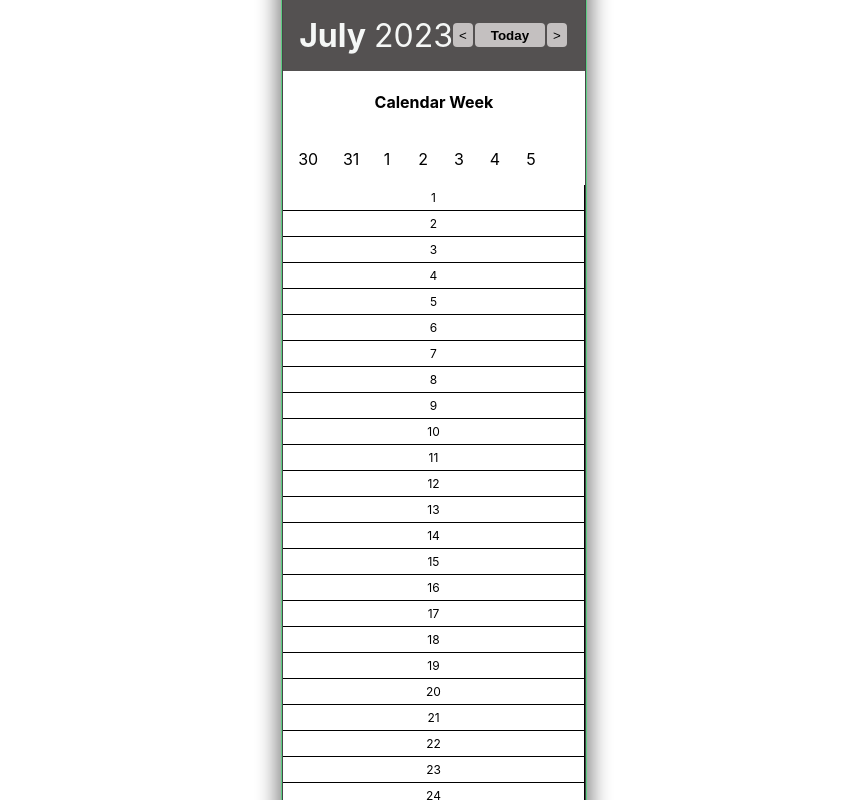
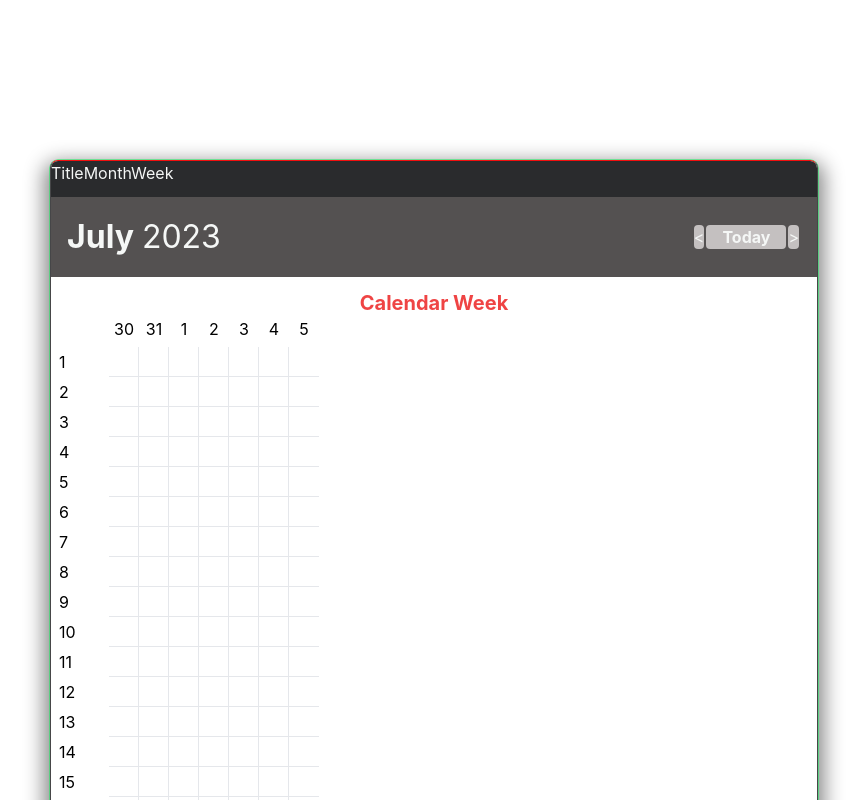
Before and after one commit to Minaht007/my-calendar, a React (Create React App) app: page /week in a window 1280 px wide. Shown: the top 800 px of the page, without its empty margins (206-1073 px from the left). Built offline with nearby package versions, Linux system fonts and the light colour scheme; data requests are answered from the project's data file.

Commit message:
month calendar adapt

```diff
--- a/package.json
+++ b/package.json
@@ -15,6 +15,7 @@
     "react-router-dom": "^6.14.2",
     "react-scripts": "5.0.1",
     "react-slick": "^0.29.0",
+    "react-use": "^17.4.0",
     "sass": "^1.64.1",
     "slick-carousel": "^1.8.1",
     "styled-components": "^6.0.5",
@@ -44,5 +45,8 @@
       "last 1 firefox version",
       "last 1 safari version"
     ]
+  },
+  "devDependencies": {
+    "tailwindcss": "^3.3.3"
   }
 }
--- a/src/App.css
+++ b/src/App.css
@@ -1,38 +1,5 @@
 .App {
   text-align: center;
+  width: 60vw;
+  height: 60vh;
 }
-
-.App-logo {
-  height: 40vmin;
-  pointer-events: none;
-}
-
-@media (prefers-reduced-motion: no-preference) {
-  .App-logo {
-    animation: App-logo-spin infinite 20s linear;
-  }
-}
-
-.App-header {
-  background-color: #282c34;
-  min-height: 100vh;
-  display: flex;
-  flex-direction: column;
-  align-items: center;
-  justify-content: center;
-  font-size: calc(10px + 2vmin);
-  color: white;
-}
-
-.App-link {
-  color: #61dafb;
-}
-
-@keyframes App-logo-spin {
-  from {
-    transform: rotate(0deg);
-  }
-  to {
-    transform: rotate(360deg);
-  }
-}
--- a/src/components/calendar/calendarComponents.jsx
+++ b/src/components/calendar/calendarComponents.jsx
@@ -60,7 +60,8 @@ const CalendarComponents = () => {
   return (
     <ShadowWrapper>
       <Router>
-        <div>
+        <div className="w-full h-full flex-col">
+          <div className="base:max-w-full md:max-w[900px] lg:m=w=[1100px] desk:m-w-[1400px] desk2k:m-w-[200px]">
             <CalendarHeader />
             <PeriodMonitor
               month={currentMonth.toLocaleString("en", { month: "long" })}
@@ -75,6 +76,7 @@ const CalendarComponents = () => {
             </Routes>
             <TaskList currentMonth={currentMonth} />
           </div>
+        </div>
       </Router>
     </ShadowWrapper>
   );
--- a/src/components/calendar/calendarGrid/calendarGrids.jsx
+++ b/src/components/calendar/calendarGrid/calendarGrids.jsx
@@ -11,6 +11,7 @@ import {
 } from "date-fns";
 import { CalendarContext } from "../../context/contextWrapper";
 import CalendarModal from "../../helper/calendarModal";
+import { useWindowSize } from "react-use";
 
 const GridWrapper = styled.div`
   display: grid;
@@ -21,8 +22,8 @@ const GridWrapper = styled.div`
 
 const CellWrapper = styled.div`
   display: flex;
-  min-width: 148px;
-  min-height: ${(props) => (props.isHeader ? 30 : 80)}px;
+  min-width: 14%;
+  min-height: ${(props) => (props.isHeader ? 3 : 8)}vh;
   justify-content: ${(props) => (props.isHeader ? "flex-end" : "flex-end")};
   align-items: ${(props) => (props.isHeader ? "center" : "")};
   padding-right: ${(props) => (props.isHeader ? "4" : "")}px;
@@ -40,13 +41,13 @@ const RowInCell = styled.div`
 `;
 
 const DayWrapper = styled.div`
-  height: 25px;
-  width: 25px;
+  height: 20%;
+  width: 20%;
   display: flex;
   align-items: center;
   justify-content: center;
-  margin-right: 4px;
-  margin-top: 4px;
+  margin-right: 50%;
+  margin-top: 30%;
 `;
 
 const CurrentDay = styled.div`
@@ -98,14 +99,19 @@ const CalendarGrid = ({ eventModal }) => {
     setIsModalOpen(false);
   };
 
+  const { width } = useWindowSize();
+  const screenWidth = width;
+  const isMobile = screenWidth < 768;
+
   return (
     <>
       <GridWrapper>
-        {dayOfWeek.map((day) => (
-          <CellWrapper key={day} isHeader justifycontent="flex-end">
-            {day}
-          </CellWrapper>
-        ))}
+        {!isMobile &&
+          dayOfWeek.map((day) => (
+            <CellWrapper key={day} isHeader justifycontent="flex-end">
+              {day}
+            </CellWrapper>
+          ))}
         {calendar?.map((day) => (
           <CellWrapper
             key={day?.date}
--- a/src/components/helper/calendarWeek.jsx
+++ b/src/components/helper/calendarWeek.jsx
@@ -1,8 +1,6 @@
 import React, { useContext } from "react";
 import { CalendarContext } from "../context/contextWrapper";
 import { format, startOfWeek, addDays } from "date-fns";
-import style from "../helper/helper.module.scss";
-import styled from "styled-components";
 
 const CalendarWeek = () => {
   const { currentMonth, currentYear } = useContext(CalendarContext);
@@ -19,25 +17,50 @@ const CalendarWeek = () => {
   };
 
   return (
-    <div>
-      <h4>Calendar Week</h4>
-      <div className={style.weekdayCalendar}>
-        {getNearestDates().map((date) => {
+    <div className=" w-full h-full px-2 py-3 ">
+      <h4 className=" text-red-500 font-bold text-xl">Calendar Week</h4>
+      <div className=" flex w-full h-full overflow-y-scroll">
+        <div className=" grid grid-rows-25 w-[50px]">
+          <div className=" w-[50px] h-[30px]"></div>
+          {Array.from({ length: 24 }).map((_, index) => (
+            <div key={index} className=" flex h-[30px] items-center">
+              <p>{index + 1}</p>
+            </div>
+          ))}
+        </div>
+        <div className=" flex flex-row w-full h-full">
+          {getNearestDates().map((date, indexData) => {
             const formattedDate = format(date, "d");
             return (
               <div key={date}>
-              <p>{formattedDate}</p>
-              {/*place for events */}
+                <div
+                  className={`grid ${
+                    indexData === 6 ? "lg:grid-rows-10" : "lg:grid-rows-6"
+                  } w-[30px]`}
+                >
+                  <p className="h-[30px]">{formattedDate}</p>
+                  {Array.from({ length: 24 }).map((_, indexTime) => (
+                    <div
+                      key={indexTime}
+                      className="flex h-[30px] items-center border-b-[1px] border-r-[1px] border-gray-200"
+                      onClick={() => {
+                        alert(date + " time " + indexTime);
+                      }}
+                      style={{
+                        borderBottom:
+                          indexTime === 23 ? "none" : "1px solid #E5E7EB",
+                        borderRight:
+                          indexData === 6 ? "none" : "1px solid #E5E7EB",
+                      }}
+                    >
+                      <p></p>
+                    </div>
+                  ))}
+                </div>
               </div>
             );
           })}
         </div>
-      <div className={style.timeScale}>
-        {Array.from({ length: 24 }).map((_, index) => (
-          <div key={index} className={style.weekdayCell}>
-            {index + 1}{" "}
-          </div>
-        ))}
       </div>
     </div>
   );
--- /dev/null
+++ b/src/components/helper/test.jsx
@@ -0,0 +1,38 @@
+<div className="w-full h-screen px-2 py-3">
+  <h4 className="text-red-500 font-bold text-xl">Calendar Week</h4>
+  <div className="flex w-full overflow-x-scroll">
+    <div className="grid grid-rows-25 w-[50px]">{/* ... */}</div>
+    <div className="flex flex-row w-full h-full">
+      {getNearestDates().map((date, indexData) => {
+        const formattedDate = format(date, "d");
+        return (
+          <div key={date}>
+            <div
+              className={`grid ${
+                indexData === 6 ? "lg:grid-rows-10" : "lg:grid-rows-6"
+              } w-[30px]`}
+            >
+              <p className="h-[30px]">{formattedDate}</p>
+              {Array.from({ length: 24 }).map((_, indexTime) => (
+                <div
+                  key={indexTime}
+                  className="flex h-[30px] items-center border-b-[1px] border-r-[1px] border-gray-200"
+                  onClick={() => {
+                    alert(date + " time " + indexTime);
+                  }}
+                  style={{
+                    borderBottom:
+                      indexTime === 23 ? "none" : "1px solid #E5E7EB",
+                    borderRight: indexData === 6 ? "none" : "1px solid #E5E7EB",
+                  }}
+                >
+                  <p></p>
+                </div>
+              ))}
+            </div>
+          </div>
+        );
+      })}
+    </div>
+  </div>
+</div>;
--- a/src/index.css
+++ b/src/index.css
@@ -1,3 +1,7 @@
+@tailwind base;
+@tailwind components;
+@tailwind utilities;
+
 * {
   box-sizing: border-box;
 }
--- /dev/null
+++ b/tailwind.config.js
@@ -0,0 +1,15 @@
+/** @type {import('tailwindcss').Config} */
+module.exports = {
+  content: ["./src/**/*.{js,jsx,ts,tsx}"],
+  theme: {
+    screens: {
+      base: { min: "320px", max: "600px" },
+      sm: { min: "601px", max: "767px" },
+      md: { min: "768px", max: "1023px" },
+      lg: { min: "1024px", max: "1279px" },
+      desk: { min: "1280px", max: "1535px" },
+      desk2k: { min: "1536px" },
+    },
+    plugins: [],
+  },
+};
```
Also changed, not shown: 1 other file (tests, documents, lock files or other folders). Lines whose indentation alone changed are shown as unchanged.
